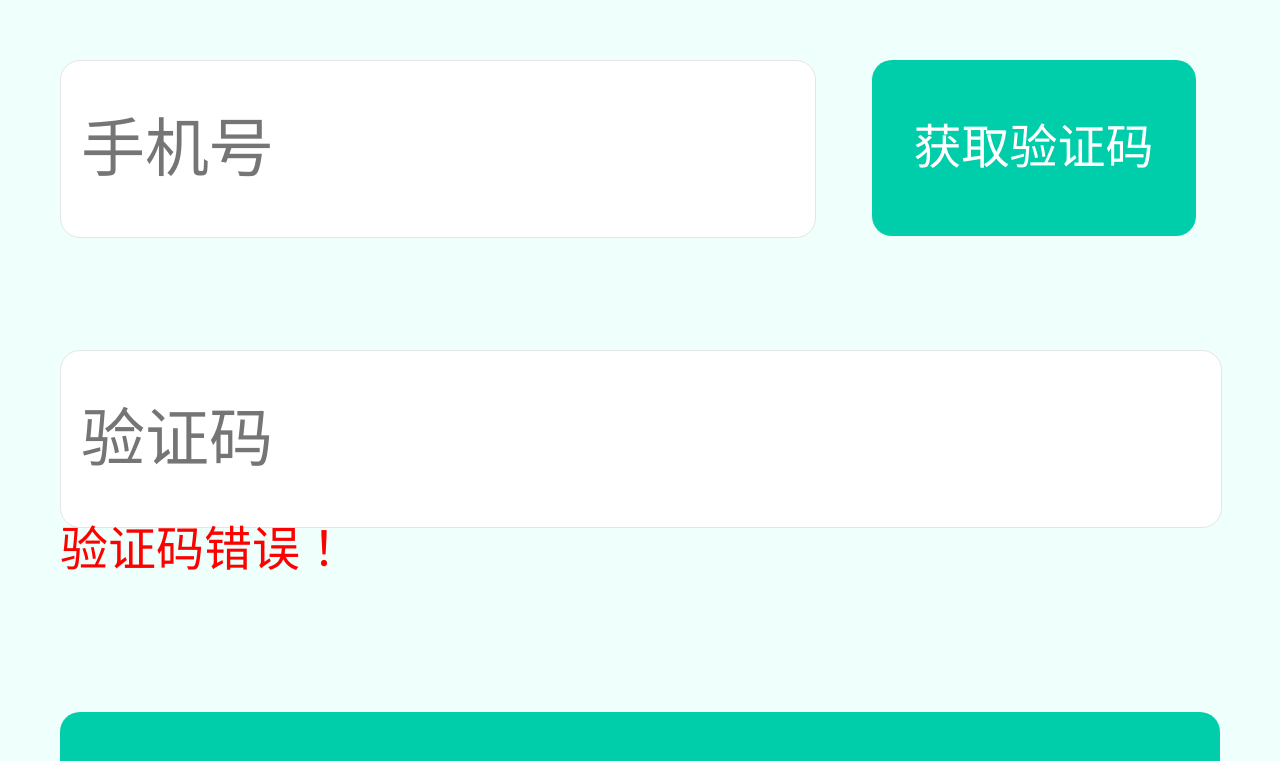
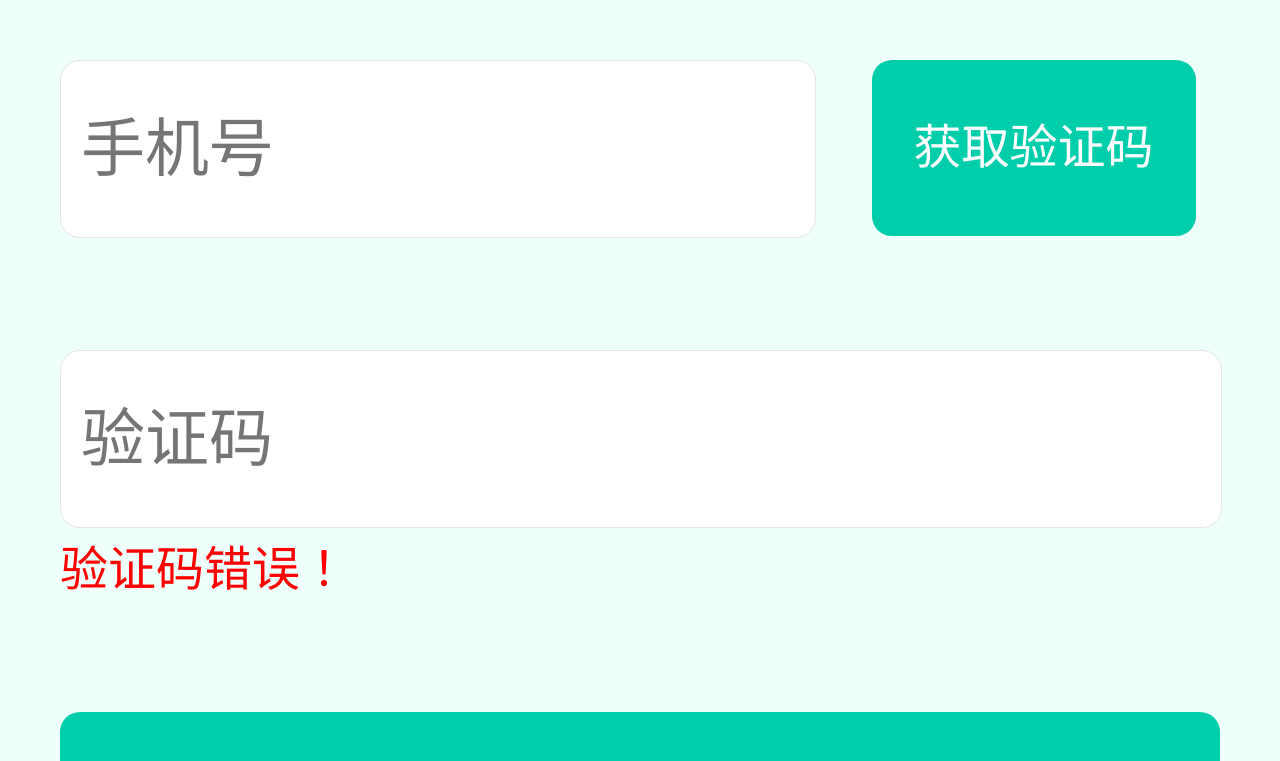
Before and after one commit to YangNanNan/logo, a plain HTML site: page index.html in a window 1280 px wide. Shown: the part 696-1457 px from the top of the page. Drawn offline with Linux system fonts and the light colour scheme.

Commit message:
更改间距

```diff
--- a/css/login.css
+++ b/css/login.css
@@ -10,8 +10,8 @@ input{background:transparent;-webkit-appearance:none;appearance:none;outline:non
 .logo{position:relative;height:3.78rem;/*line-height:3.78rem;*/text-align: center;}
 .logo img{position:absolute;left:0;right:0;top:0;bottom:0;margin:auto;width:1.13rem;height:1.44rem;}
 .setPassWord .inputBox{position:relative;margin-bottom:.3rem;}
-.setPassWord input{vertical-align:top;padding:0 .1rem;width:5.6rem;height:.88rem;line-height:.88rem;border:1px solid #e5e5e5;border-radius: .1rem;font-size:.32rem;background:#fff;}
-.setPassWord p{position:absolute;bottom:0;margin-top:.12rem;color:#ff0000;font-size:.24rem;}
+.setPassWord input{vertical-align:top;padding:.27rem .1rem;width:5.6rem;height:.34rem;border:1px solid #e5e5e5;border-radius: .1rem;font-size:.32rem;background:#fff;}
+.setPassWord p{position:absolute;bottom:-0.1rem;color:#ff0000;font-size:.24rem;}
 .setPassWord .register,.setPassWord .next{margin-top:.66rem;width:5.8rem;height:.88rem;line-height:.88rem;background:#00cdaa;text-align: center;font-size:.32rem;border-radius:.1rem;}
 .setPassWord .register a,.setPassWord .next a{color:#fff;text-decoration: none;}
 /*注册页样式*/
```
